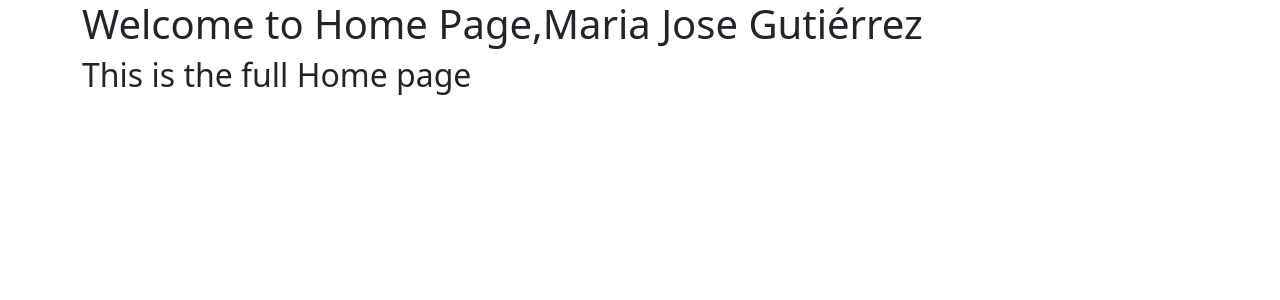
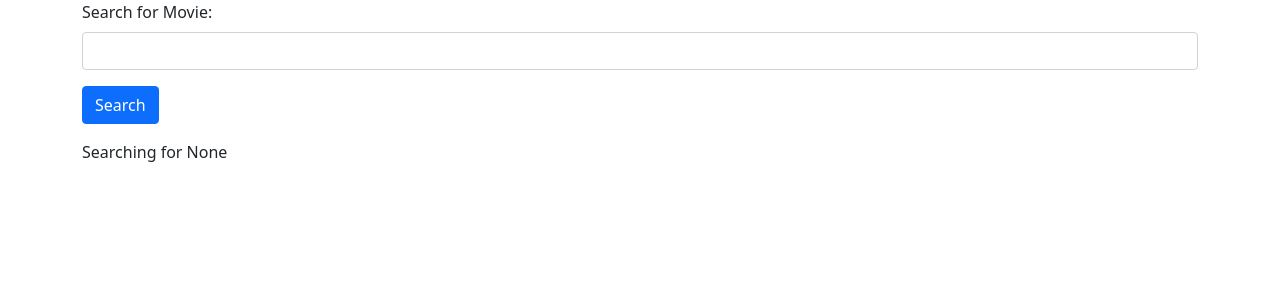
Before and after one commit to mjgutierre/Proyecto-integrador-1, a Django app: page / in a window 1280 px wide. Shown: the top 300 px of the page. Run offline with Django 4.2, Linux system fonts and the light colour scheme.

Commit message:
Se agrego formulario de busqueda

```diff
--- a/Tallerdjango/urls.py
+++ b/Tallerdjango/urls.py
@@ -23,6 +23,7 @@
 urlpatterns = [
     path('admin/', admin.site.urls),
     path('',movieViews.home),
+    path('about/',movieViews.about),
 ]
 
 urlpatterns += static(settings.MEDIA_URL, document_root=settings.MEDIA_ROOT)
--- a/movie/templates/home.html
+++ b/movie/templates/home.html
@@ -1,8 +1,20 @@
 <head>
-<link
-    href="https://cdn.jsdelivr.net/npm/bootstrap@5.1.3/dist/css/bootstrap.min.css" rel="stylesheet" integrity="sha384-1BmE4kWBq78iYhFldvKuhfTAU6auU8tT94WrHftjDbrCEXSU1oBoqyl2QvZ6jIW3" crossorigin="anonymous">
+    <link href="https://cdn.jsdelivr.net/npm/bootstrap@5.1.3/dist/css/bootstrap.min.css" rel="stylesheet" integrity="sha384-1BmE4kWBq78iYhFldvKuhfTAU6auU8tT94WrHftjDbrCEXSU1oBoqyl2QvZ6jIW3" crossorigin="anonymous">
 </head>
+
+<!--<div class="container">
+<h1>Welcome to Home Page,{{ name }}</h1>
+<h2>This is the full Home page</h2>-->
+
 <div class="container">
-<h1>Welcome to Home Page,{{ name }}</h1>
-<h2>This is the full Home page</h2>
+    <form action="">
+     <div class="mb-3">
+      <label for="searchMovie" class="form-label">
+          Search for Movie:
+        </label>
+        <input type="text" class="form-control" name="searchMovie" />
+    </div>
+    <button type="submit" class="btn btn-primary">Search</button>
+  </form>
+  Searching for {{ searchTerm }}
 </div>
--- a/movie/views.py
+++ b/movie/views.py
@@ -2,7 +2,11 @@
 from django.http import HttpResponse
 
 def home(request):
-    return render(request,'home.html', {'name':'Maria Jose Gutiérrez'})
+    #return HttpResponse('<h1>Welcome to About Page</h1>')
+    searchTerm = request.GET.get('searchMovie')
+    return render(request ,'home.html', {'searchTerm':searchTerm})
 
 
+def about(request):
+    return HttpResponse('<h1>Welcome to About Page</h1>')
 # Create your views here.
```
Also changed, not shown: db.sqlite3.
